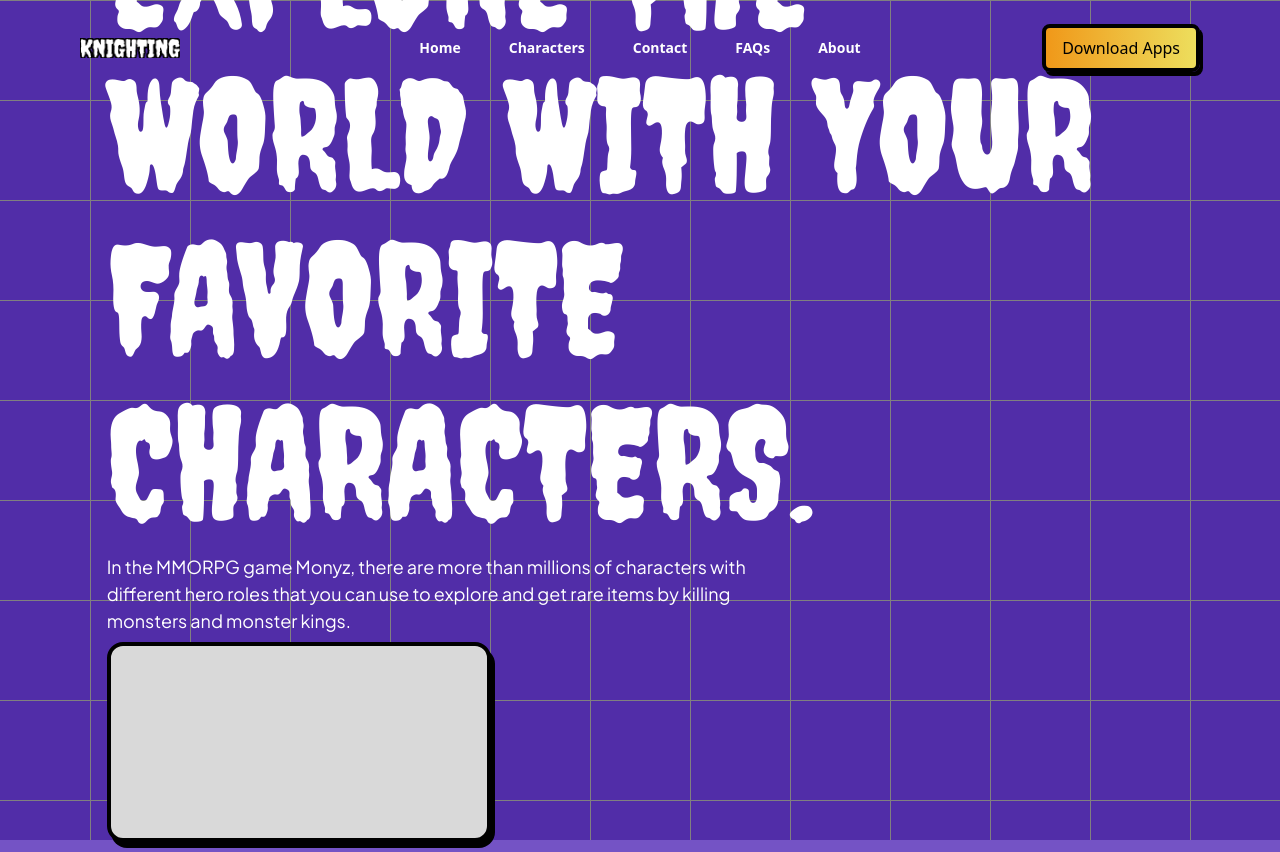
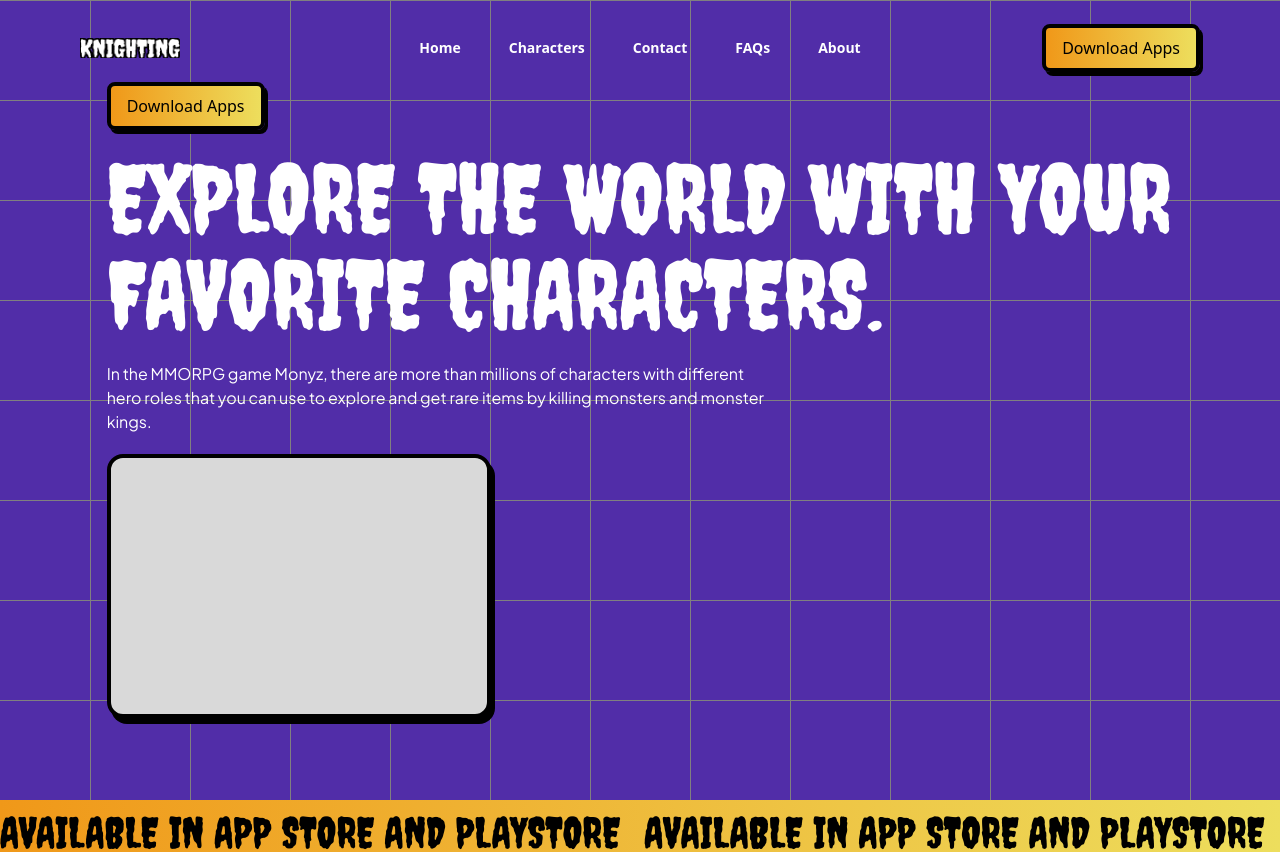
Before and after one commit to SDarius14/gaming-landing, a Next.js app: page / in a window 1280 px wide. Shown: the top 852 px of the page. Built offline with nearby package versions, Linux system fonts and the light colour scheme.

Commit message:
feat: 2xl , xl , lg - done responsive

```diff
--- a/src/components/section/Hero.js
+++ b/src/components/section/Hero.js
@@ -1,49 +1,44 @@
 import React from "react";
 import Image from "next/image";
 import CustomButton from "../CustomButton";
-import CustomBar from "../CustomBar";
 
 const Hero = () => {
   return (
     // remove the gap
     <section
-      className="h-screen gap-32 mx-auto w-10/12 md:max-w-xl lg:max-w-screen-xl
-
-    flex flex-col justify-center items-center lg:mt-10"
+      className="h-screen mx-auto w-10/12 md:max-w-xl lg:max-w-4xl xl:max-w-6xl 2xl:max-w-screen-2xl
+    flex flex-col justify-center items-center"
     >
       <div
-        className=" hero-section lg:relative
+        className=" hero-section relative
          "
       >
-        <div className="flex flex-col gap-2">
+        <div className="flex flex-col gap-5">
           <span>
             <CustomButton />
           </span>
 
-          <div className="para font-creepster">
+          <div className="para font-creepster w-full lg:text-7xl xl:text-8xl 2xl:text-9xl ">
             <p>explore the world with your favorite characters.</p>
           </div>
 
           <div>
-            <p className="para2 font-jakarta md:max-w-2xl lg:max-w-2xl">
+            <p className="para2 font-jakarta md:max-w-2xl lg:max-w-2xl 2xl:text-base">
               In the MMORPG game Monyz, there are more than millions of
               characters with different hero roles that you can use to explore
               and get rare items by killing monsters and monster kings.
             </p>
           </div>
-          <div className="card py-16 md:py-20 lg:py-24 w-full lg:w-96"></div>
+          <div className="card py-16 md:py-20 lg:py-26 xl:py-32 w-full lg:w-96 2xl:w-5/12"></div>
         </div>
-        <div className="lg:absolute hidden lg:right-0 lg:top-64">
+        <div className="lg:absolute hidden lg:right-0 lg:top-40 2xl:right-">
           <Image
             className="object-contain"
             src="/monsterbg.png"
-            width={500}
+            width={570}
             height={400}
           />
         </div>
-      </div>
-      <div className="mt-3">
-        <CustomBar />
       </div>
     </section>
   );
--- a/src/pages/index.js
+++ b/src/pages/index.js
@@ -1,5 +1,5 @@
 import Image from "next/image";
-import { Navbar, Footer, Hero } from "@/components";
+import { Navbar, Footer, Hero, Bar } from "@/components";
 
 export default function Home() {
   return (
@@ -8,6 +8,7 @@ export default function Home() {
 
       <div>
         <Hero />
+        <Bar />
       </div>
 
       <Footer />
--- a/src/styles/globals.css
+++ b/src/styles/globals.css
@@ -30,45 +30,13 @@ body {
 
 .para {
   color: var(--ffffff, #fff);
-  font-size: 32px;
   font-weight: 400;
-  line-height: 105%;
   text-transform: uppercase;
-}
-
-/* Media query for medium screens (768px and above) */
-@media (min-width: 768px) {
-  .para {
-    font-size: 75px;
-  }
-}
-
-/* Media query for large screens (1024px and above) */
-@media (min-width: 1024px) {
-  .para {
-    font-size: 156px;
-  }
 }
 
 .para2 {
   color: var(--ffffff, #fff);
-  font-size: 14px;
   font-weight: 400;
-  line-height: 150%;
-}
-
-/* Media query for medium screens (768px and above) */
-@media (min-width: 768px) {
-  .para2 {
-    font-size: 16px;
-  }
-}
-
-/* Media query for large screens (1024px and above) */
-@media (min-width: 1024px) {
-  .para2 {
-    font-size: 18px;
-  }
 }
 
 /* Custom Bar */
```
